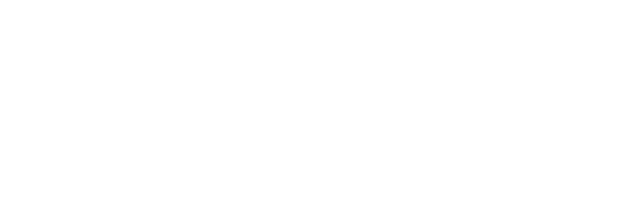
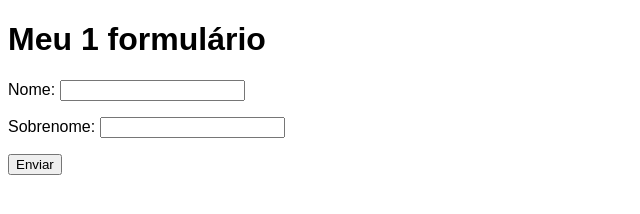
Before and after one commit to kayquegabrieldearaujo/HTML-CSS, a plain HTML site: page EXERCICIOS/EXE025/form001.html in a window 1280 px wide. Shown: the whole page, without its empty margins (0-640 px from the left). Drawn offline with Linux system fonts and the light colour scheme.

Commit message:
Update form001.html

```diff
--- a/EXERCICIOS/EXE025/form001.html
+++ b/EXERCICIOS/EXE025/form001.html
@@ -3,9 +3,20 @@
 <head>
     <meta charset="UTF-8">
     <meta name="viewport" content="width=device-width, initial-scale=1.0">
-    <title>Meu 1} formulário</title>
+    <title>Formulário</title>
+    <style>
+        * {
+            font-family: Arial, Helvetica, sans-serif;
+        }
+    </style>
 </head>
 <body>
+    <h1>Meu 1 formulário</h1>
+    <form action="cadastro.php" autocomplete="off">
+        <p><label for="inome">Nome:</label> <input type="text" name="nome" id="inome"></p>
 
+        <p><label for="isobrenome">Sobrenome:</label> <input type="text" name="sobrenome" id="isobrenome"></p>
+        <p><input type="submit" value="Enviar"></p>
+    </form>
 </body>
 </html>
```
